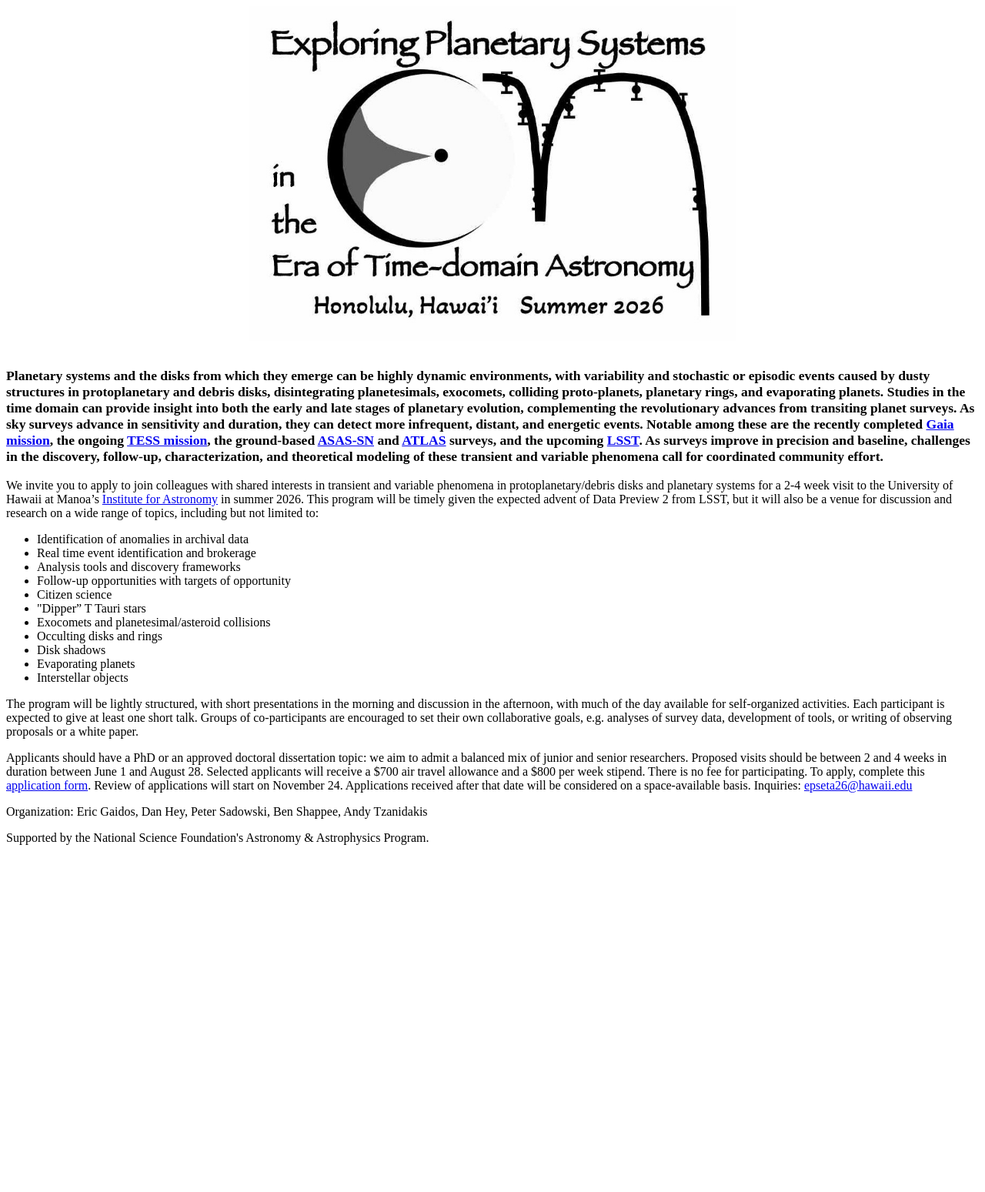
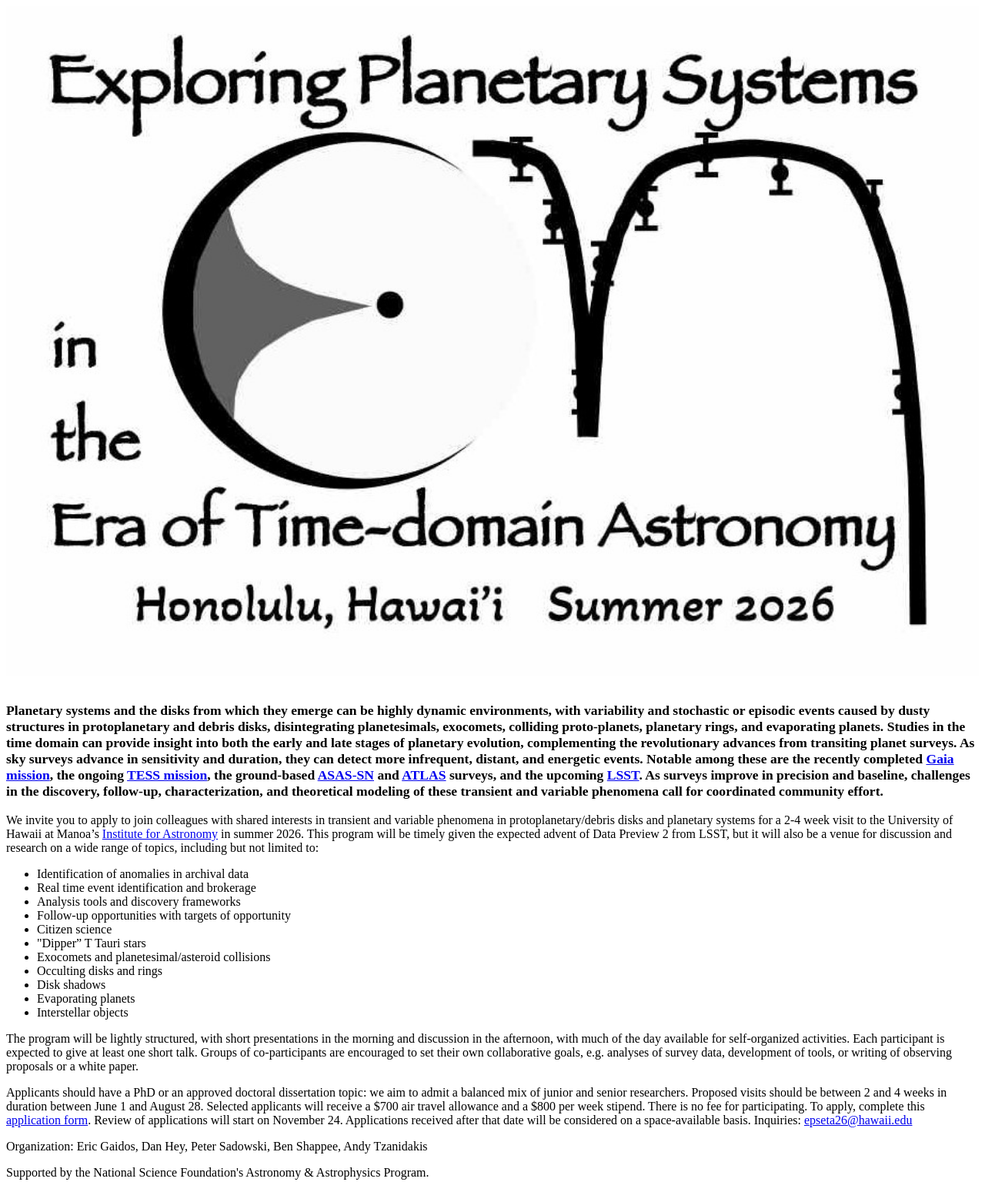
Before and after one commit to egaidos/egaidos.github.io, a Jekyll site: the page epseta26.html, which Jekyll copies as it is, in a window 1280 px wide. Shown: the whole page at 77% size. Built offline with Jekyll 4.4.1, drawn with Linux system fonts in a browser that asks for light colours; a style sheet for code colours, icons or effects is not loaded; before the commit the page ends 1114 px from its top, so only the background shows below that.

Commit message:
Update epseta26.html

```diff
--- a/epseta26.html
+++ b/epseta26.html
@@ -12,10 +12,10 @@
   display: block;
   margin-left: auto;
   margin-right: auto;
-  width: 50%;
+  width: 100%;
 }
 img {
-  max-width: 200%; /* Image will not exceed its original width or parent's width */
+  max-width: 100%; /* Image will not exceed its original width or parent's width */
   height: auto; /* Height will adjust proportionally */
 }
 </style>
@@ -24,7 +24,7 @@ img {
 <link rel="stylesheet" href="https://cdn.rawgit.com/jpswalsh/academicons/master/css/academicons.min.css">
 <body id="top">
 
-<img src="../images/epseta.jpg" width=250 alt="logo" class="center">
+<img src="../images/epseta.jpg" alt="logo" class="center">
 <br>
 
 
```
